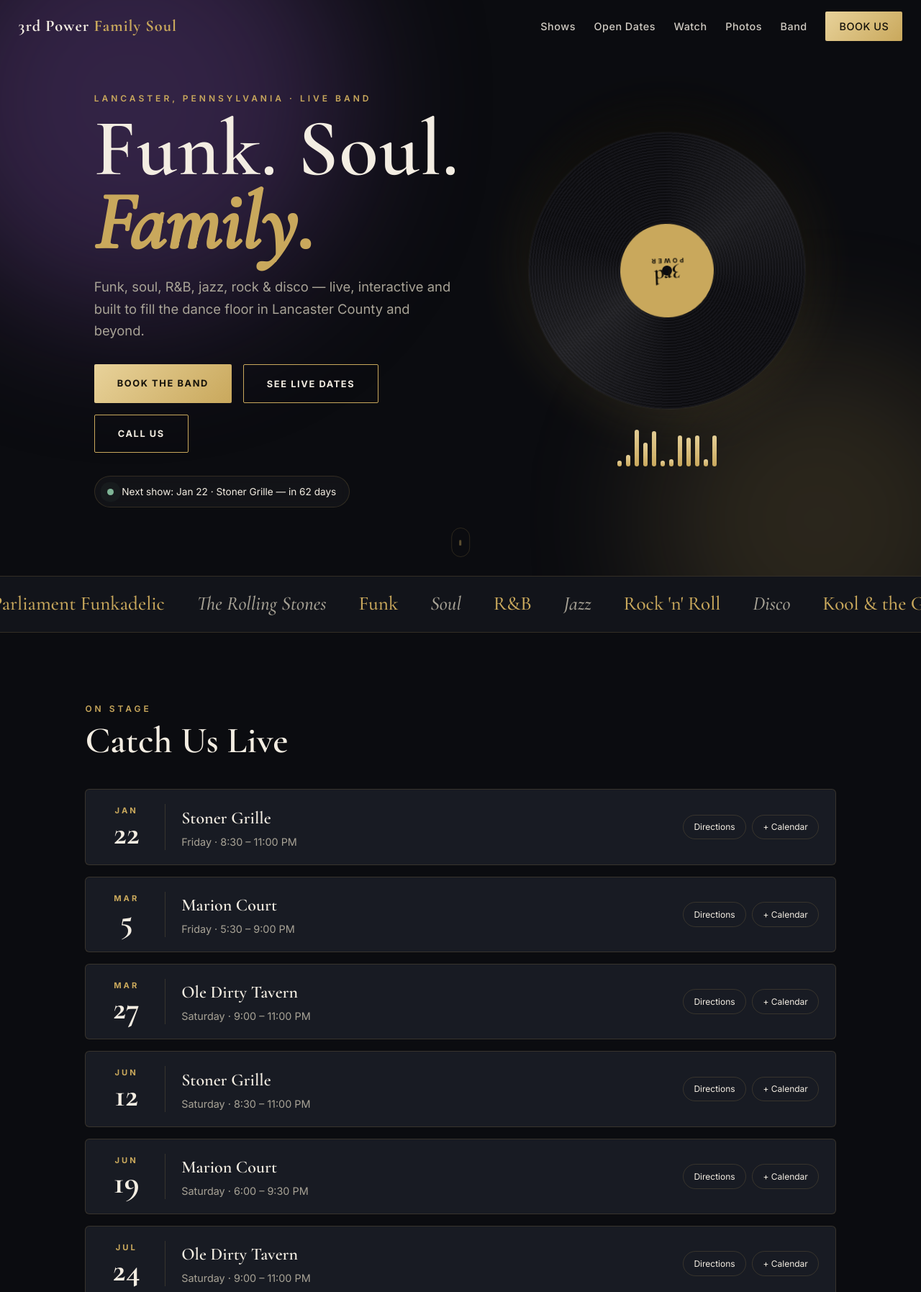
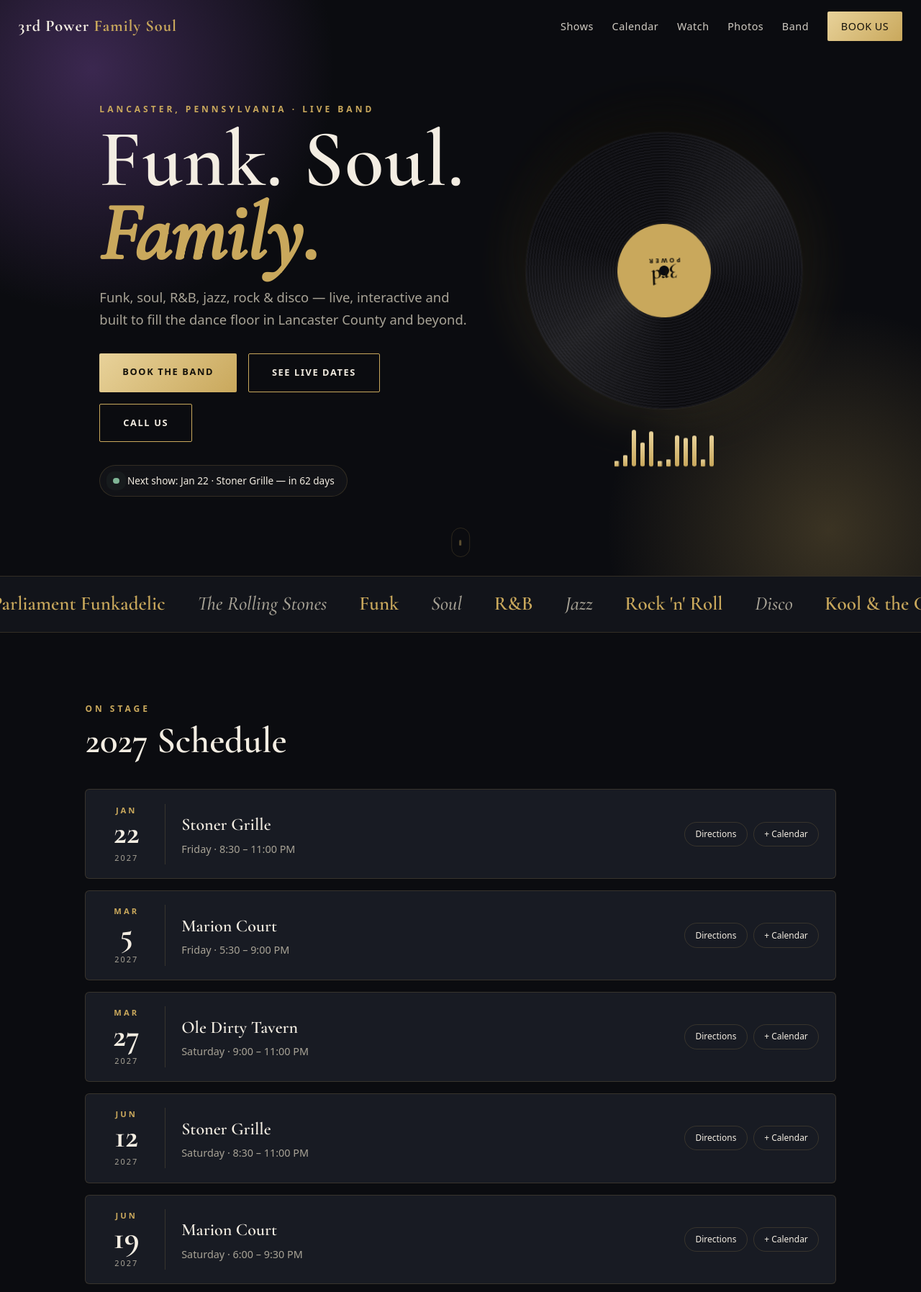
Before and after one commit to ComputerDude94/3rdPowerFamilySoul, a plain HTML site: page index.html in a window 1280 px wide. Shown: the top 1795 px of the page at 72% size. Drawn offline with nearby package versions, Linux system fonts and the light colour scheme.

Commit message:
2027 schedule labels, calendar opens on next show, add-all-to-calendar, gold show dates, caching+ETag, lazy video thumbs, lighter animations, no layout shift
Co-Authored-By: Claude Sonnet 5.5 <noreply@anthropic.com>
Claude-Session: https://claude.ai/code/session_01Pz21qKYhQX47i4Ls3ojUer

```diff
--- a/index.html
+++ b/index.html
@@ -17,7 +17,7 @@
   <link rel="icon" href="favicon.svg" type="image/svg+xml">
   <link rel="apple-touch-icon" href="apple-touch-icon.png">
   <link rel="preconnect" href="https://fonts.googleapis.com"><link rel="preconnect" href="https://fonts.gstatic.com" crossorigin>
-  <link href="https://fonts.googleapis.com/css2?family=Cormorant+Garamond:ital,wght@0,500;0,600;0,700;1,500&family=Inter:wght@400;500;600;700&display=swap" rel="stylesheet">
+  <link href="https://fonts.googleapis.com/css2?family=Cormorant+Garamond:ital,wght@0,600;0,700;1,500&display=swap" rel="stylesheet">
   <link rel="stylesheet" href="styles.css">
   <script type="application/ld+json">
   {"@context":"https://schema.org","@type":"MusicGroup","name":"3rd Power Family Soul","genre":["Funk","Soul","R&B","Jazz","Rock","Disco"],
@@ -43,7 +43,7 @@
     <button class="menu-btn" aria-label="Menu" aria-controls="menu" aria-expanded="false"><i></i><i></i></button>
     <nav id="menu">
       <a href="#shows">Shows</a>
-      <a href="#calendar">Open Dates</a>
+      <a href="#calendar">Calendar</a>
       <a href="#watch" id="nav-watch">Watch</a>
       <a href="#band">Band</a>
       <a href="#book" class="btn small">Book Us</a>
@@ -58,15 +58,15 @@
         <div class="hero-copy">
           <p class="eyebrow reveal">Lancaster, Pennsylvania · Live Band</p>
           <h1 class="reveal d1">Funk. Soul.<br><em>Family.</em></h1>
-          <p class="lead reveal d2" id="hero-lead"></p>
+          <p class="lead reveal d2" id="hero-lead">Funk, soul, R&amp;B, jazz, rock &amp; disco — live, interactive and built to fill the dance floor in Lancaster County and beyond.</p>
           <div class="cta reveal d3">
             <a href="#book" class="btn">Book the Band</a>
             <a href="#shows" class="btn ghost">See Live Dates</a>
             <a href="#" id="hero-call" class="btn ghost">Call Us</a>
           </div>
-          <a href="#shows" class="next reveal d4" id="next-show" hidden>
+          <a href="#shows" class="next pending reveal d4" id="next-show"><!-- text filled in by script -->
             <span class="pulse"></span>
-            <span id="next-text"></span>
+            <span id="next-text">Next show: see schedule below</span>
           </a>
         </div>
         <div class="hero-art reveal d2" aria-hidden="true">
@@ -82,9 +82,9 @@
 
     <!-- SHOWS -->
     <section id="shows" class="sec wrap">
-      <div class="head reveal"><p class="eyebrow">On Stage</p><h2>Catch Us Live</h2></div>
+      <div class="head reveal"><p class="eyebrow">On Stage</p><h2 id="shows-title">Catch Us Live</h2></div>
       <div id="show-list" class="show-list"></div>
-      <p class="follow reveal">Never miss a show — <a id="follow-fb" target="_blank" rel="noopener">follow us on Facebook</a> · <a id="follow-yt" target="_blank" rel="noopener">watch on YouTube</a></p>
+      <p class="follow reveal"><a id="all-ics" class="pill">+ Add all shows to my calendar</a> Never miss a show — <a id="follow-fb" target="_blank" rel="noopener">follow us on Facebook</a> · <a id="follow-yt" target="_blank" rel="noopener">watch on YouTube</a></p>
     </section>
 
     <!-- WATCH -->
@@ -100,9 +100,9 @@
     <section id="calendar" class="sec alt">
       <div class="wrap cal-wrap">
         <div class="cal-intro reveal">
-          <p class="eyebrow">Availability</p>
-          <h2>Find Your Date</h2>
-          <p class="sub">Green dates are open. Tap one and we'll start your booking request.</p>
+          <p class="eyebrow">Shows &amp; Availability</p>
+          <h2>Calendar</h2>
+          <p class="sub">Gold dates are our shows — tap one for details. Green dates are open: tap one to start a booking request.</p>
           <div class="legend">
             <span><i class="dot open"></i> Open</span>
             <span><i class="dot show"></i> Public show</span>
--- a/script.js
+++ b/script.js
@@ -16,7 +16,6 @@
   const statusOf = (k) => (showsByDate[k] ? "show" : booked.has(k) ? "booked" : open.has(k) || (B.openByDefault && k >= todayKey) ? "open" : "");
 
   // ---- hero / text
-  $("hero-lead").textContent = "Funk, soul, R&B, jazz, rock & disco — live, interactive and built to fill the dance floor in Lancaster County and beyond.";
   $("about-text").textContent = B.about;
   $("yr").textContent = today.getFullYear();
 
@@ -30,9 +29,10 @@
   if (upcoming.length) {
     const n = upcoming[0], days = Math.round((parse(n.date) - parse(todayKey)) / 864e5);
     $("next-text").textContent = `Next show: ${MONTHS[parse(n.date).getMonth()].slice(0, 3)} ${parse(n.date).getDate()} · ${n.venue}` + (days === 0 ? " — TONIGHT" : days === 1 ? " — tomorrow" : ` — in ${days} days`);
-    $("next-show").hidden = false;
+    $("next-show").classList.remove("pending");
   }
 
+  if (!upcoming.length) $("next-show").style.display = "none";
   // ---- shows
   function ics(s) {
     const d = s.date.replace(/-/g, ""), st = (s.start || "00:00").replace(":", "") + "00", en = (s.end || "23:59").replace(":", "") + "00";
@@ -43,14 +43,21 @@
     ? upcoming.map((s) => {
         const d = parse(s.date);
         const map = "https://www.google.com/maps/search/?api=1&query=" + encodeURIComponent(s.venue + " " + (s.city || "PA"));
-        return `<article class="show-card reveal"><div class="d"><small>${MONTHS[d.getMonth()].slice(0, 3).toUpperCase()}</small><b>${d.getDate()}</b></div>
+        return `<article class="show-card reveal"><div class="d"><small>${MONTHS[d.getMonth()].slice(0, 3).toUpperCase()}</small><b>${d.getDate()}</b><em>${d.getFullYear()}</em></div>
           <div><h3>${esc(s.venue)}</h3><p>${[DAYS[d.getDay()], esc(s.time), esc(s.city), esc(s.note)].filter(Boolean).join(" · ")}</p></div>
           <div class="show-actions"><a class="pill" href="${map}" target="_blank" rel="noopener">Directions</a><a class="pill" href="${ics(s)}" download="3rd-power-${s.date}.ics">+ Calendar</a></div></article>`;
       }).join("")
     : "<p class='sub'>New shows coming soon — follow us on Facebook for updates.</p>";
 
+  const years = [...new Set(upcoming.map((x) => parse(x.date).getFullYear()))];
+  if (upcoming.length && years.length <= 2) $("shows-title").textContent = years.join(" & ") + " Schedule";
+  const evt = (x) => ["BEGIN:VEVENT", `UID:${x.date}-3rdpower@band`, `DTSTART:${x.date.replace(/-/g, "")}T${(x.start || "00:00").replace(":", "")}00`, `DTEND:${x.date.replace(/-/g, "")}T${(x.end || "23:59").replace(":", "")}00`, `SUMMARY:3rd Power Family Soul @ ${x.venue}`, `LOCATION:${x.venue}${x.city ? ", " + x.city : ", PA"}`, "END:VEVENT"].join("\r\n");
+  $("all-ics").href = "data:text/calendar;charset=utf-8," + encodeURIComponent("BEGIN:VCALENDAR\r\nVERSION:2.0\r\nPRODID:-//3rd Power Family Soul//EN\r\n" + upcoming.map(evt).join("\r\n") + "\r\nEND:VCALENDAR");
+  $("all-ics").download = "3rd-power-family-soul-schedule.ics";
+  if (!upcoming.length) $("all-ics").hidden = true;
+
   // ---- calendar
-  let view = new Date(today.getFullYear(), today.getMonth(), 1), selected = "";
+  let view = upcoming.length ? new Date(parse(upcoming[0].date).getFullYear(), parse(upcoming[0].date).getMonth(), 1) : new Date(today.getFullYear(), today.getMonth(), 1), selected = "";
   function render() {
     const y = view.getFullYear(), m = view.getMonth();
     $("cal-title").textContent = `${MONTHS[m]} ${y}`;
@@ -85,7 +92,7 @@
   if (B.videos.length) {
     $("watch").hidden = false;
     $("videos").className = "videos n" + B.videos.length;
-    $("videos").innerHTML = B.videos.map((v, i) => `<figure class="video reveal d${i}"><button type="button" class="vbtn" data-id="${esc(v.id)}" aria-label="Play video: ${esc(v.title)}" style="background-image:url(https://i.ytimg.com/vi/${esc(v.id)}/hqdefault.jpg)"><span class="play"></span></button><figcaption>${esc(v.title)}</figcaption></figure>`).join("");
+    $("videos").innerHTML = B.videos.map((v, i) => `<figure class="video reveal d${i}"><button type="button" class="vbtn" data-id="${esc(v.id)}" aria-label="Play video: ${esc(v.title)}"><img src="https://i.ytimg.com/vi/${esc(v.id)}/hqdefault.jpg" alt="" width="480" height="360" loading="lazy" decoding="async"><span class="play"></span></button><figcaption>${esc(v.title)}</figcaption></figure>`).join("");
     $("yt-more").href = B.youtube;
     $("videos").addEventListener("click", (e) => {
       const b = e.target.closest(".vbtn"); if (!b) return;
--- a/styles.css
+++ b/styles.css
@@ -1,5 +1,5 @@
 :root{--bg:#0b0c10;--bg2:#12141a;--card:#181b23;--text:#f3ede2;--mute:#a8a396;--gold:#c9a85c;--gold2:#e8d29a;--plum:#7a2e3b;--green:#7fb596;--red:#9c4a58;--line:#c9a85c2e;
---serif:"Cormorant Garamond",Georgia,"Times New Roman",serif;--sans:Inter,system-ui,-apple-system,"Segoe UI",Roboto,sans-serif}
+--serif:"Cormorant Garamond",Georgia,"Times New Roman",serif;--sans:system-ui,-apple-system,"Segoe UI",Roboto,"Helvetica Neue",Arial,sans-serif}
 *{box-sizing:border-box}
 html{scroll-behavior:smooth;scroll-padding-top:4.5rem}
 body{margin:0;font-family:var(--sans);background:var(--bg);color:var(--text);line-height:1.65;-webkit-font-smoothing:antialiased;overflow-x:clip}
@@ -41,10 +41,9 @@ h2{font-size:clamp(2.2rem,5vw,3.2rem);line-height:1.05}
 .sub{color:var(--mute);margin:.6rem 0 1.4rem}
 /* hero */
 .hero{position:relative;min-height:100svh;display:grid;align-items:center;padding:7rem 0 5rem;overflow:hidden;background:var(--bg)}
-.glow{position:absolute;border-radius:50%;filter:blur(90px);opacity:.5;animation:float 12s ease-in-out infinite}
-.g1{width:34rem;height:34rem;background:#5b3a7a;top:-10rem;left:-8rem}
-.g2{width:30rem;height:30rem;background:#c9a85c55;bottom:-10rem;right:-6rem;animation-delay:-6s}
-@keyframes float{50%{transform:translate(40px,30px) scale(1.1)}}
+.glow{position:absolute;border-radius:50%;pointer-events:none}
+.g1{width:48rem;height:48rem;background:radial-gradient(circle,#5b3a7a99 0,transparent 62%);top:-18rem;left:-16rem}
+.g2{width:44rem;height:44rem;background:radial-gradient(circle,#c9a85c40 0,transparent 62%);bottom:-18rem;right:-14rem}
 .hero-grid{position:relative;display:grid;grid-template-columns:1.1fr .9fr;gap:2rem;align-items:center}
 h1{font-size:clamp(3.4rem,9vw,7rem);line-height:.92;letter-spacing:1px}
 h1 em{color:var(--gold);font-style:italic}
@@ -61,10 +60,10 @@ h1 em{color:var(--gold);font-style:italic}
 .record .label{width:34%;aspect-ratio:1;border-radius:50%;background:radial-gradient(circle,#0b0c10 0 7%,var(--gold) 8%);display:grid;place-content:center;text-align:center;color:#14110a;z-index:1}
 .label b{font-family:var(--serif);font-size:1.8rem;line-height:1}.label span{font-size:.55rem;letter-spacing:3px;font-weight:700}
 .eq{display:flex;gap:6px;align-items:flex-end;height:3.2rem}
-.eq i{width:6px;background:linear-gradient(var(--gold2),var(--gold));border-radius:3px;animation:eq 1s ease-in-out infinite;height:30%}
+.eq i{width:6px;background:linear-gradient(var(--gold2),var(--gold));border-radius:3px;animation:eq 1s ease-in-out infinite;height:100%;transform-origin:bottom;transform:scaleY(.3)}
 .eq i:nth-child(2n){animation-duration:.8s}.eq i:nth-child(3n){animation-duration:1.3s}.eq i:nth-child(4n){animation-duration:.65s}
 .eq i:nth-child(1){animation-delay:-.1s}.eq i:nth-child(2){animation-delay:-.4s}.eq i:nth-child(3){animation-delay:-.2s}.eq i:nth-child(4){animation-delay:-.7s}.eq i:nth-child(5){animation-delay:-.5s}.eq i:nth-child(6){animation-delay:-.9s}
-@keyframes eq{0%,100%{height:15%}50%{height:100%}}
+@keyframes eq{0%,100%{transform:scaleY(.15)}50%{transform:scaleY(1)}}
 .scroll{position:absolute;bottom:1.6rem;left:50%;width:1.6rem;height:2.6rem;border:1px solid var(--line);border-radius:1rem;transform:translateX(-50%)}
 .scroll span{position:absolute;left:50%;top:.5rem;width:3px;height:.5rem;margin-left:-1.5px;background:var(--gold);border-radius:2px;animation:wheel 1.6s infinite}
 @keyframes wheel{to{transform:translateY(.9rem);opacity:0}}
@@ -96,7 +95,7 @@ h1 em{color:var(--gold);font-style:italic}
 .cal-wrap{display:grid;grid-template-columns:1fr 1.1fr;gap:3rem;align-items:center}
 .legend{display:flex;gap:1.2rem;flex-wrap:wrap;color:var(--mute);font-size:.85rem;margin-bottom:1.4rem}
 .dot{display:inline-block;width:.7rem;height:.7rem;border-radius:50%;margin-right:.35rem}
-.dot.open{background:var(--green)}.dot.show{background:var(--plum)}.dot.booked{background:var(--red)}
+.dot.open{background:var(--green)}.dot.show{background:var(--gold)}.dot.booked{background:var(--red)}
 .pick{padding:1rem 1.2rem;border-left:2px solid var(--gold);background:#ffffff06;margin-bottom:1.4rem;color:var(--mute)}
 .pick b{color:var(--text)}
 .cal{background:var(--card);border:1px solid var(--line);padding:1.3rem;border-radius:8px;box-shadow:0 20px 60px #0006}
@@ -111,7 +110,7 @@ h1 em{color:var(--gold);font-style:italic}
 .day.past{opacity:.25}
 .day.open{background:#7fb59626;color:var(--green);border:1px solid #7fb59666;cursor:pointer;font-weight:700}
 .day.open:hover,.day.open.sel{background:var(--green);color:#0d1f15;transform:scale(1.08)}
-.day.show{background:var(--plum);cursor:pointer;font-weight:700}
+.day.show{background:linear-gradient(135deg,var(--gold2),var(--gold));color:#14110a;cursor:pointer;font-weight:800;box-shadow:0 0 0 2px #c9a85c55}
 .day.booked{background:#9c4a5830;color:#c98a95;text-decoration:line-through}
 .day.today{outline:1px solid var(--gold)}
 /* sound */
@@ -243,7 +242,7 @@ html{overflow-x:clip}
 .videos.n3 .video:first-child{grid-column:1/-1}
 .video{margin:0}
 .video .vbtn,.video iframe{display:block;width:100%;aspect-ratio:16/9;border:0;border-radius:8px}
-.vbtn{position:relative;background:#000 center/cover no-repeat;cursor:pointer;padding:0;overflow:hidden;box-shadow:0 20px 60px #0008;border:1px solid var(--line) !important}
+.vbtn{position:relative;background:#000;cursor:pointer;padding:0;overflow:hidden;box-shadow:0 20px 60px #0008;border:1px solid var(--line) !important}
 .vbtn::before{content:"";position:absolute;inset:0;background:linear-gradient(#0000,#000a);transition:.3s}
 .vbtn:hover::before{background:linear-gradient(#0000,#000d)}
 .play{position:absolute;left:50%;top:50%;width:4.6rem;height:4.6rem;margin:-2.3rem 0 0 -2.3rem;border-radius:50%;background:linear-gradient(135deg,var(--gold2),var(--gold));box-shadow:0 0 0 8px #c9a85c33;transition:.3s}
@@ -277,3 +276,9 @@ main:focus{outline:none}
   .menu-open .quickbar{display:none}
   body{padding-bottom:4.8rem}
 }
+
+.vbtn img{position:absolute;inset:0;width:100%;height:100%;object-fit:cover;z-index:0}
+.vbtn::before{z-index:1}.vbtn .play{z-index:2}
+.show-card .d em{display:block;font-style:normal;font-size:.68rem;letter-spacing:2px;color:var(--mute);margin-top:.2rem}
+.next.pending{visibility:hidden}
+.next{min-height:2.4rem}
```
